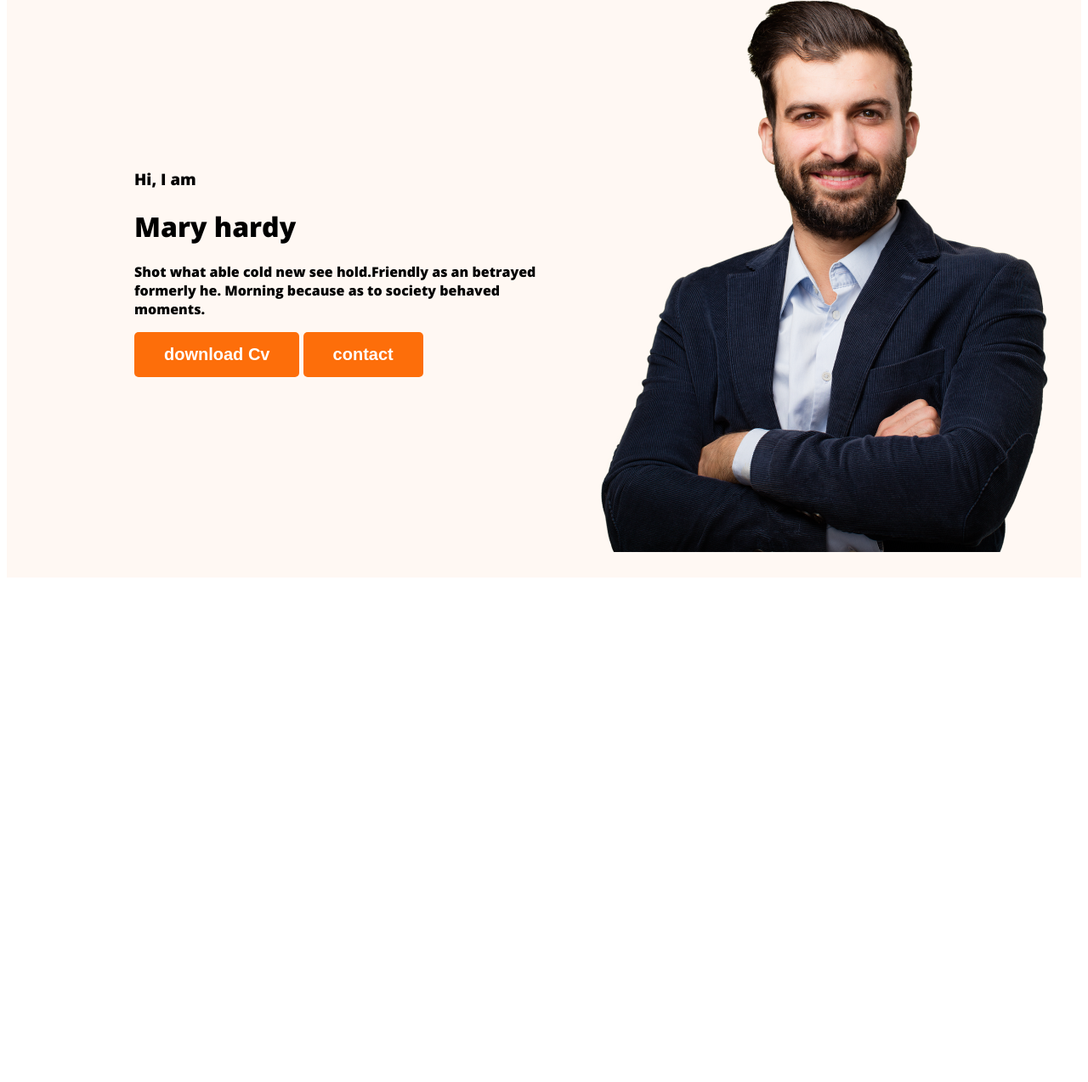
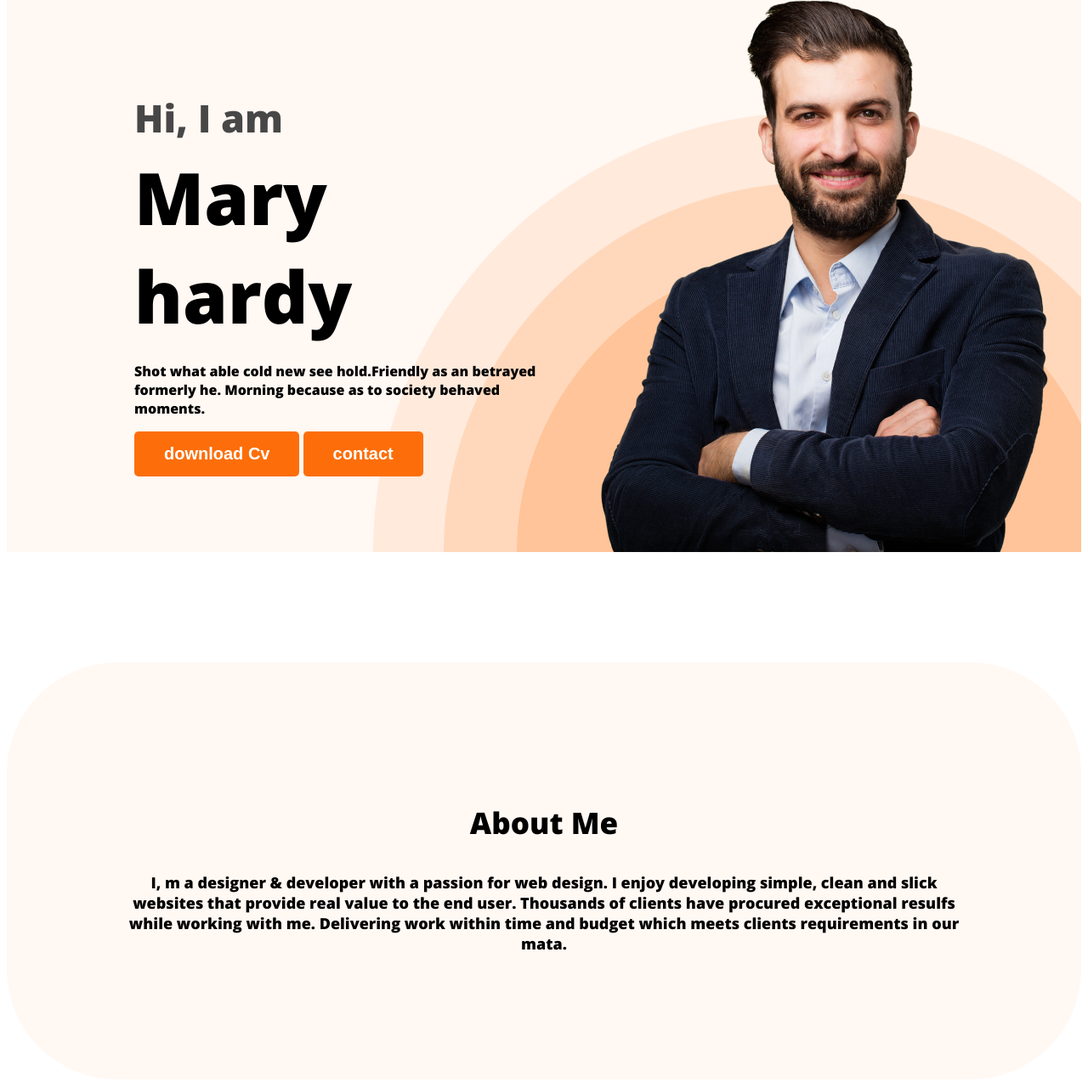
Before and after one commit to Hridoy1122ps/website-profile, a plain HTML site: page index.html in a window 1280 px wide. Shown: the part 149-1423 px from the top of the page at 85% size. Before the commit the page ends 837 px from the top, so only its background shows below. Drawn offline with nearby package versions, Linux system fonts and the light colour scheme.

Commit message:
about section

```diff
--- a/index.html
+++ b/index.html
@@ -23,7 +23,7 @@
             <div class="banner-content">
                 <h3 class="banner-greeting">Hi, I am </h3>
                 <h1 class="banner-title">Mary hardy</h1>
-                <p>Shot what able cold new see hold.Friendly as an betrayed formerly he. Morning because as to society behaved moments.</p>
+                <p class="banner-descriotion">Shot what able cold new see hold.Friendly as an betrayed formerly he. Morning because as to society behaved moments.</p>
                 <button class="btn-primary">download Cv</button>
                 <button class="btn-primary">contact</button>
             </div>
@@ -31,7 +31,10 @@
         </div>
     </header>
     <main>
-
+        <section class="about">
+            <h3 class="section-title">About Me</h3>
+            <p class="section-description">I, m a designer & developer with a passion for web design. I enjoy developing simple, clean and slick websites that provide real value to the end user. Thousands of clients have procured exceptional resulfs while working with me. Delivering work within time and budget which meets clients requirements in our mata.</p>
+        </section>
     </main>
     <footer>
 
--- a/styles/portfolio.css
+++ b/styles/portfolio.css
@@ -15,6 +15,19 @@ body {
     font-size: 20px;
     font-weight: 700;
     padding: 15px 35px;
+}
+
+.section-title {
+    color: #181818);
+    text-align: center;
+    font-size: 35px;
+    font-weight: 700;
+}
+
+.section-description {
+    color: #757575);
+    text-align: center;
+    font-size: 18px;
 }
 
 /* nav related styles */
@@ -45,15 +58,50 @@ nav a {
     text-decoration: none;
     color: #474747;
 }
+
 /* header related styles */
-.header{
+.header {
     background-color: #fff8f3;
+    background-image: url('../images/header_bg.png');
+    background-repeat: no-repeat;
+    background-position: bottom right;
 }
-.banner{
-    padding: 30px 30px 30px 150px;
+
+.banner-content {
+    max-width: 500px;
+}
+
+.banner {
+    padding: 30px 30px 0px 150px;
     display: flex;
     align-items: center;
+    justify-content: space-between;
 }
-.banner .profile-pic{
+
+.banner .profile-pic {
     width: 500px;
 }
+
+.banner-greeting {
+    font-size: 45px;
+    color: #474747;
+    margin-bottom: 0;
+
+}
+
+.banner-title {
+    font-size: 85px;
+    font-weight: 700;
+    margin-top: 5px;
+    margin-bottom: 20px;
+}
+
+/* main section styles */
+
+/* about section styles */
+.about {
+    padding: 130px;
+    border-radius: 130px;
+    background: #fff8f3;
+    margin: 130PX 0;
+}
```
